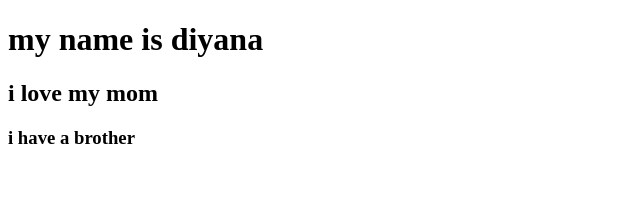
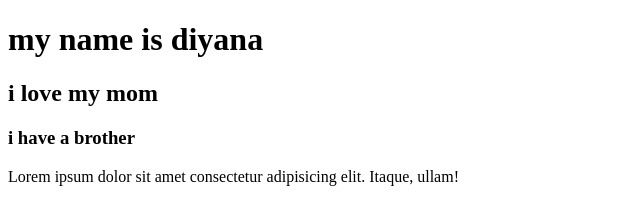
Before and after one commit to Labiba-Diyana/my-third-repo, a plain HTML site: page index.html in a window 1280 px wide. Shown: the whole page, without its empty margins (0-640 px from the left). Drawn offline with Linux system fonts and the light colour scheme.

Commit message:
style added

```diff
--- a/index.html
+++ b/index.html
@@ -10,5 +10,6 @@
     <h1>my name is diyana</h1>
     <h2>i love my mom</h2>
     <h3>i have a brother</h3>
+    <p>Lorem ipsum dolor sit amet consectetur adipisicing elit. Itaque, ullam!</p>
 </body>
 </html>
--- /dev/null
+++ b/style.css
@@ -0,0 +1,3 @@
+p{
+    color: brown;
+}
```
